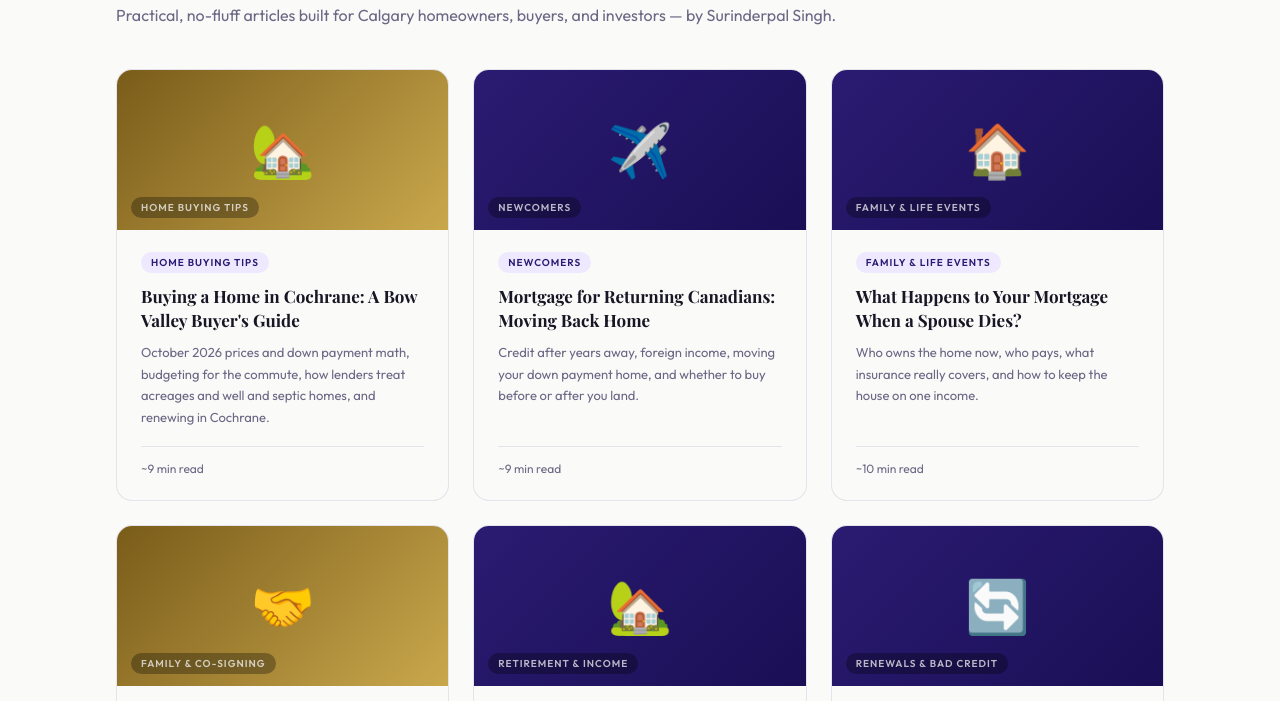
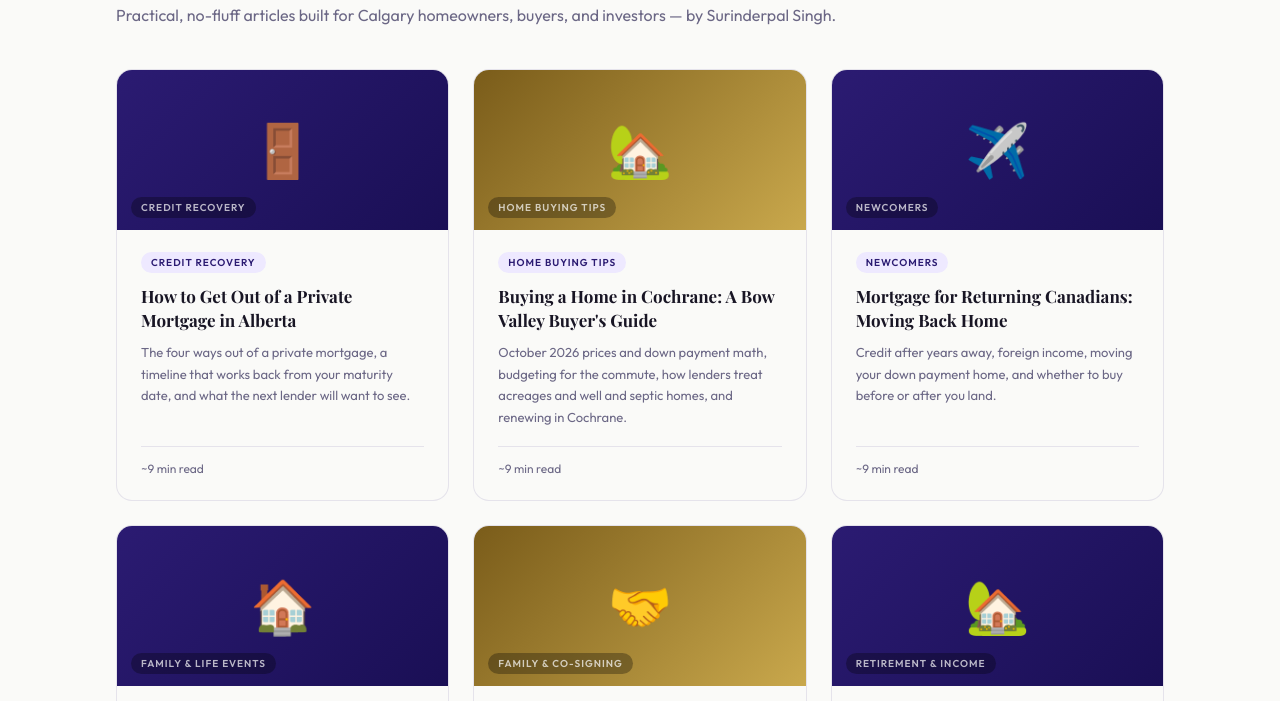
Before and after one commit to surinder-oss/God-lion-website, a plain HTML site: page blog.html in a window 1280 px wide. Shown: the part 685-1386 px from the top of the page. Drawn offline with nearby package versions, Linux system fonts and the light colour scheme; a web font is replaced by a local one.

Commit message:
Index + sitemap: get-out-of-private-mortgage-alberta
Co-Authored-By: Claude Opus 5.5 <noreply@anthropic.com>

```diff
--- a/blog.html
+++ b/blog.html
@@ -171,6 +171,20 @@
   </div>
 
   <div class="posts-grid">
+    <a href="blog/get-out-of-private-mortgage-alberta" class="post-card reveal" data-cat="refinancing" style="text-decoration:none;color:inherit">
+      <div class="post-card-thumb purple">
+        &#x1F6AA;
+        <span class="post-thumb-label">Credit Recovery</span>
+      </div>
+      <div class="post-card-body">
+        <span class="post-category">Credit Recovery</span>
+        <h3>How to Get Out of a Private Mortgage in Alberta</h3>
+        <p>The four ways out of a private mortgage, a timeline that works back from your maturity date, and what the next lender will want to see.</p>
+        <div class="post-footer">
+          <span class="post-read-time">~9 min read</span>
+        </div>
+      </div>
+    </a>
     <a href="blog/buying-a-home-in-cochrane" class="post-card reveal" data-cat="tips" style="text-decoration:none;color:inherit">
       <div class="post-card-thumb gold">
         &#x1F3E1;
--- a/sitemap.xml
+++ b/sitemap.xml
@@ -1221,4 +1221,10 @@
     <changefreq>monthly</changefreq>
     <priority>0.8</priority>
   </url>
+  <url>
+    <loc>https://www.goldlionmortgages.com/blog/get-out-of-private-mortgage-alberta</loc>
+    <lastmod>2026-11-25</lastmod>
+    <changefreq>monthly</changefreq>
+    <priority>0.8</priority>
+  </url>
 </urlset>
```
